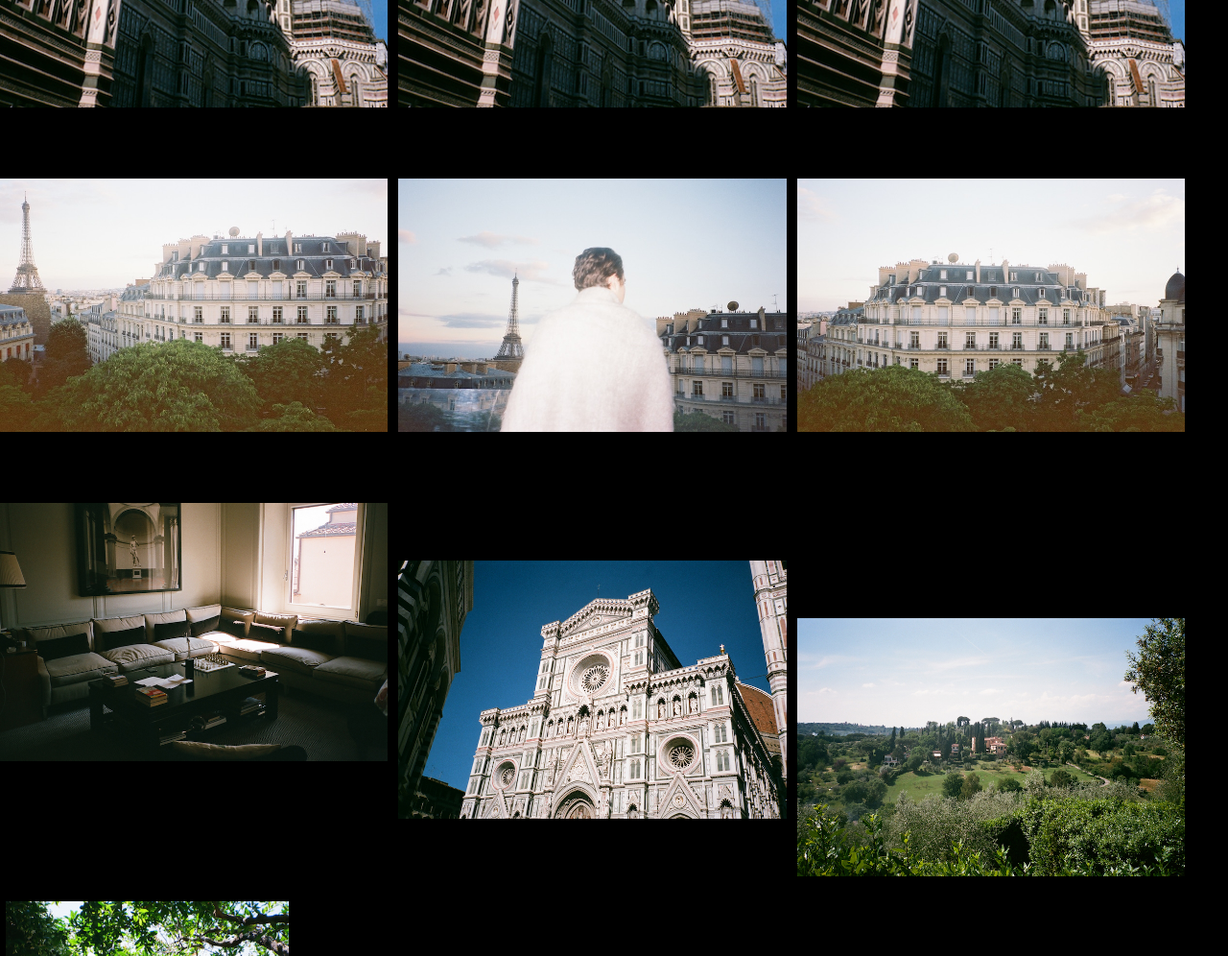
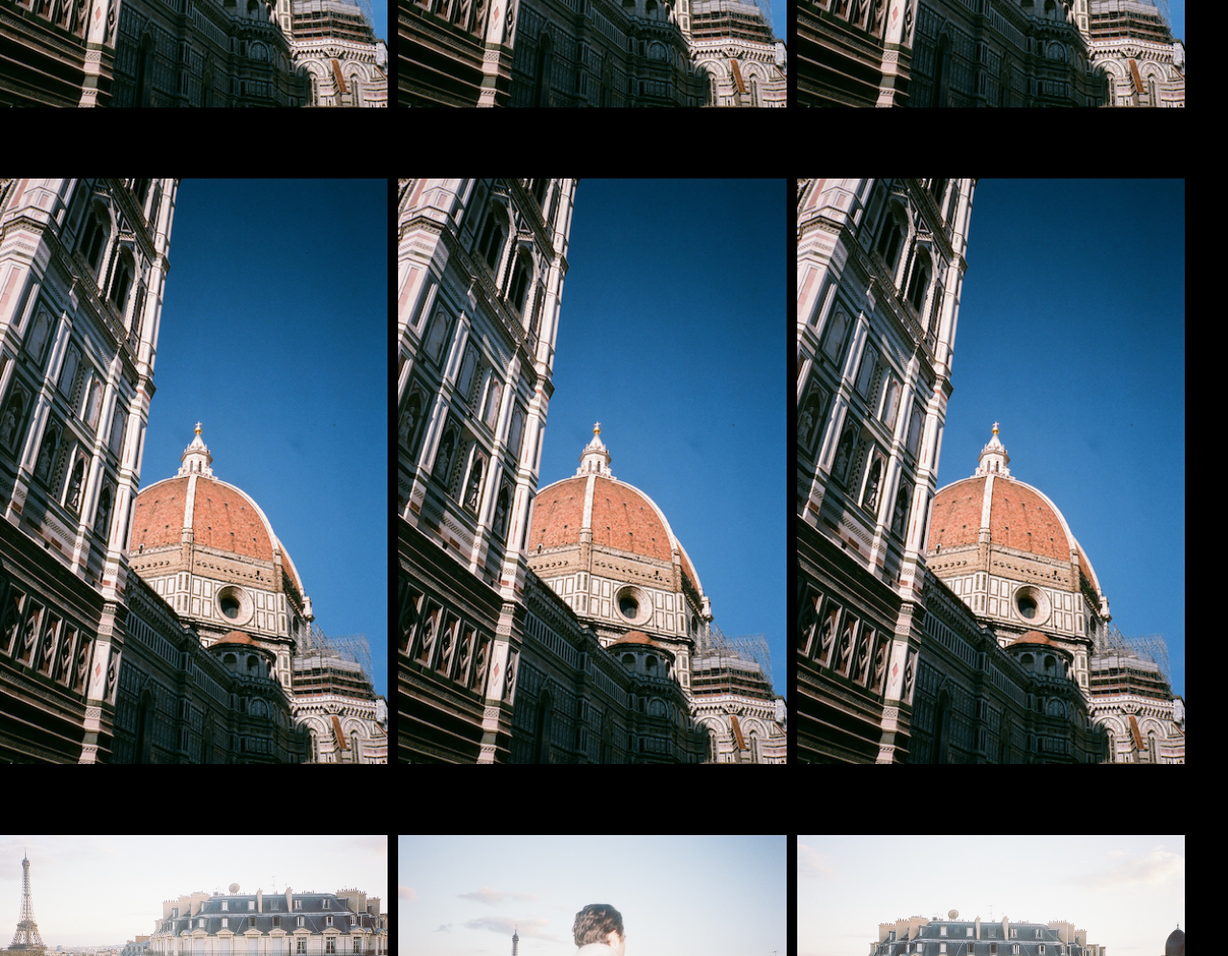
Before and after one commit to matthewbabcox/Matthew, a plain HTML site: page index.html in a window 1280 px wide. Shown: the part 580-1576 px from the top of the page at 96% size. Drawn offline with Linux system fonts and the light colour scheme.

Commit message:
changes
trying to figure it out

```diff
--- a/index.html
+++ b/index.html
@@ -31,13 +31,16 @@
         <img class="col_3" src="images/other/74130006.JPG">
         <img class="col_3" src="images/other/74130006.JPG">
 
+        <img class="col_3" src="images/other/74130006.JPG">
+        <img class="col_3" src="images/other/74130006.JPG">
+        <img class="col_3" src="images/other/74130006.JPG">
 
 
-      <div>
+
         <img class="col_3" src="images/france/Paris1.JPG">
         <img class="col_3" src="images/france/Paris2.JPG">
         <img class="col_3" src="images/france/Paris3.JPG">
-      </div>
+
 
 
   			<!-- this is for 3 images  -->
```
